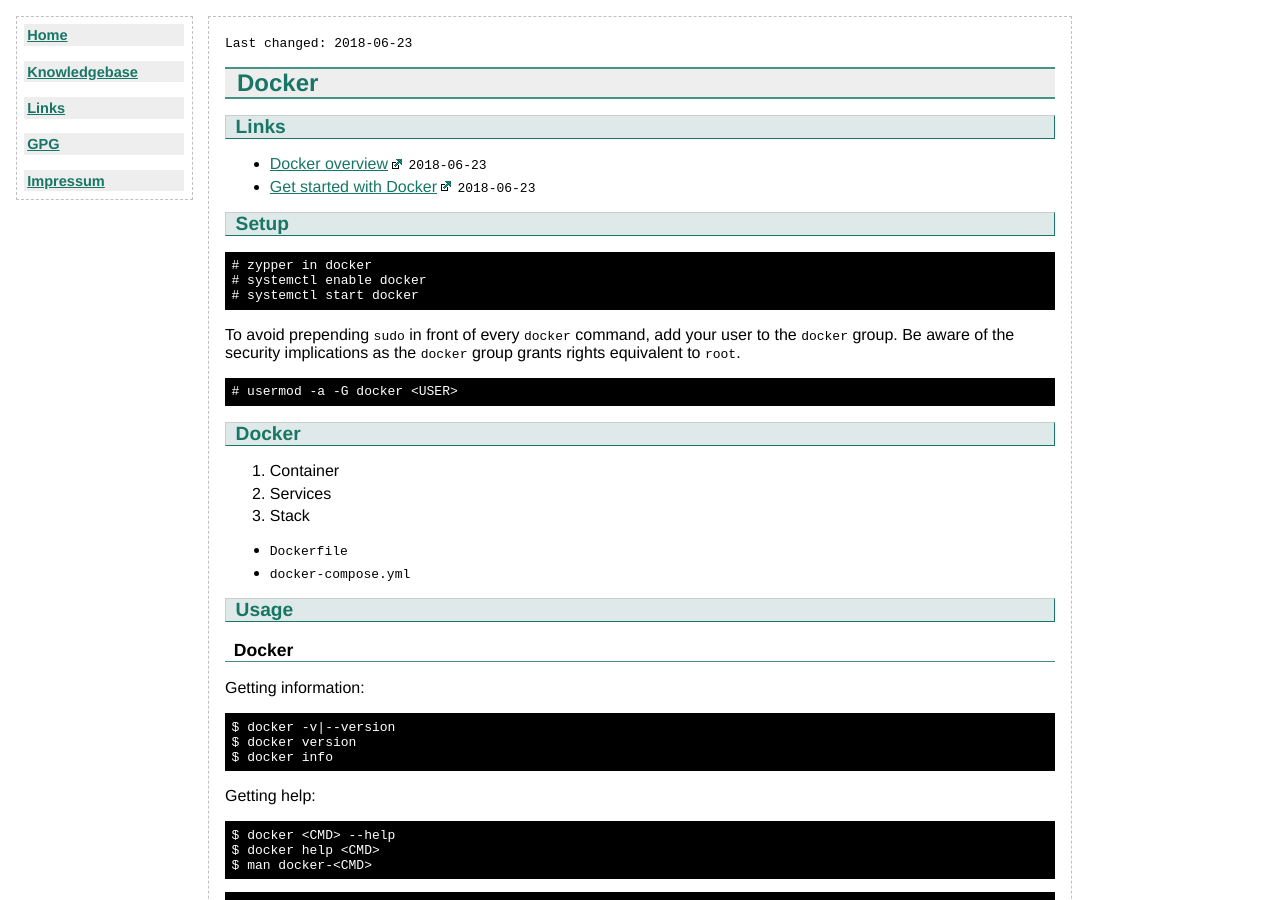
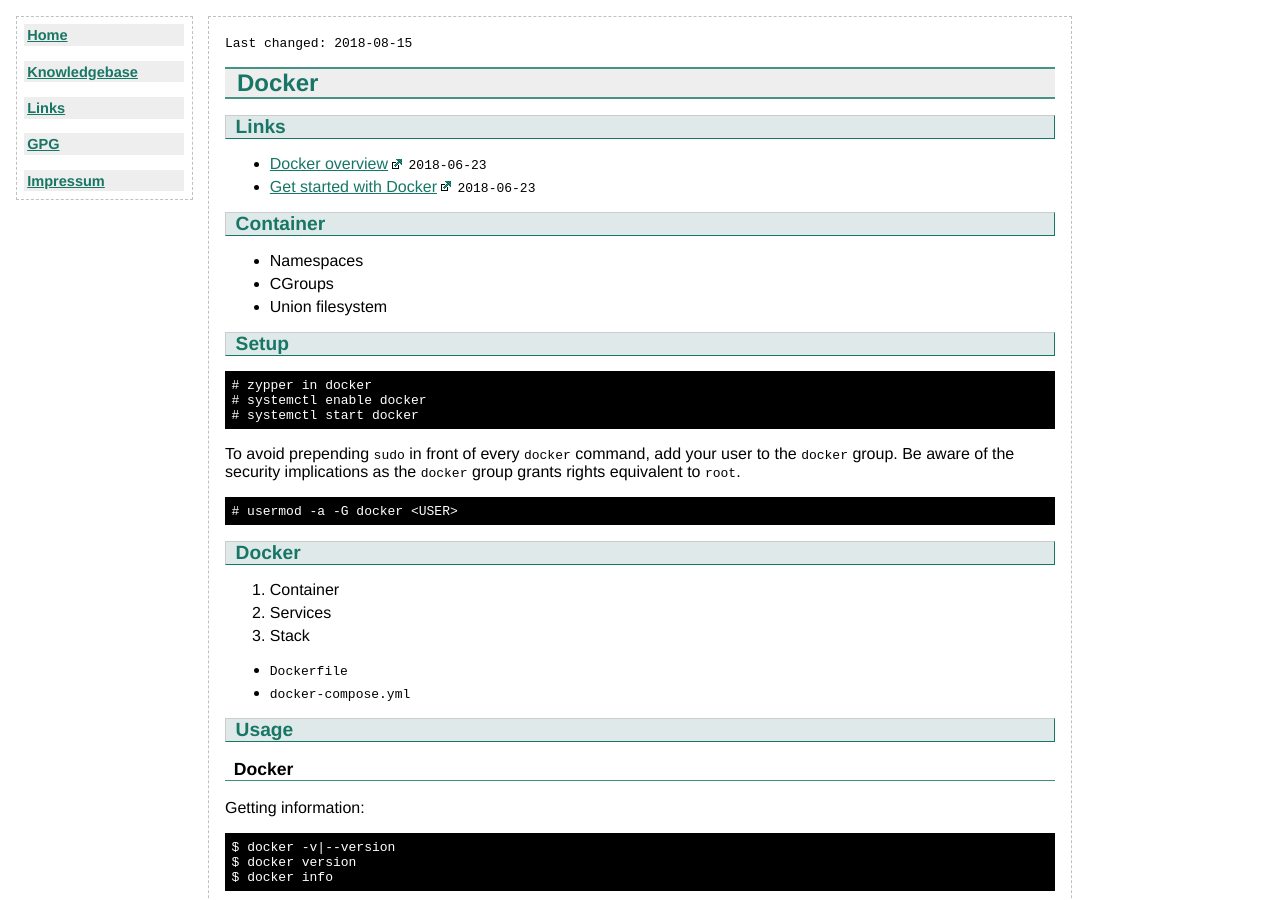
Before and after one commit to flyinggreenfrog/flyinggreenfrog.github.io, a Jekyll site: the page built from knowledgebase/docker.md, in a window 1280 px wide and 900 px high. Built offline with Jekyll 4.4.1, drawn with Linux system fonts in a browser that asks for light colours.

Commit message:
Worked on docker.

```diff
--- a/knowledgebase/docker.md
+++ b/knowledgebase/docker.md
@@ -1,6 +1,6 @@
 ---
 title: Docker
-last-changed: <time>2018-06-23</time>
+last-changed: <time>2018-08-15</time>
 knowledgebase: true
 categories: [Container, Linux]
 ---
@@ -8,6 +8,12 @@ categories: [Container, Linux]
 
 * [Docker overview](https://docs.docker.com/engine/docker-overview) <time>2018-06-23</time>
 * [Get started with Docker](https://docs.docker.com/get-started) <time>2018-06-23</time>
+
+## Container
+
+* Namespaces
+* CGroups
+* Union filesystem
 
 ## Setup
 
```
